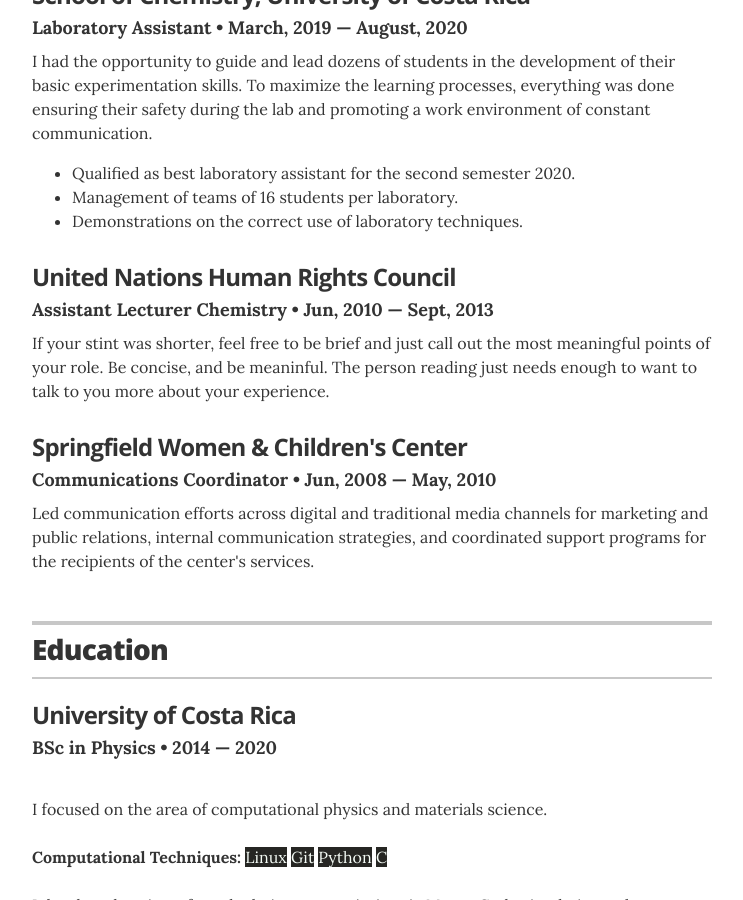
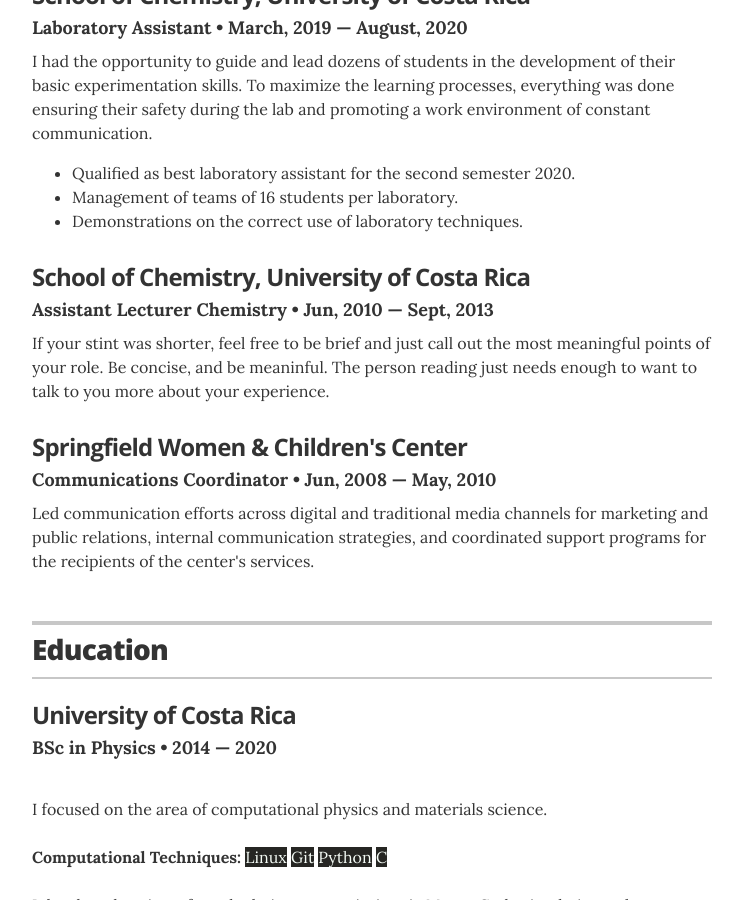
Before and after one commit to jeff0994/jeff0994.github.io, a Jekyll site: the page built from index.html, in a window 1280 px wide and 900 px high, scrolled down 689 px. Shown: the whole window, without its empty margins (268-1011 px from the left). Built offline with Jekyll 4.4.1, drawn with Linux system fonts in a browser that asks for light colours.

Commit message:
Update experience.yml

```diff
--- a/_data/experience.yml
+++ b/_data/experience.yml
@@ -9,7 +9,7 @@
            <li>Demonstrations on the correct use of laboratory techniques.</li></ul>
 
 # Director of Digital Stratgy
-- company: United Nations Human Rights Council
+- company: School of Chemistry, University of Costa Rica
   position: Assistant Lecturer Chemistry
   duration:  Jun, 2010 &mdash; Sept, 2013
   summary: If your stint was shorter, feel free to be brief and just call out the most meaningful points of your role. Be concise, and be meaninful. The person reading just needs enough to want to talk to you more about your experience.
```
